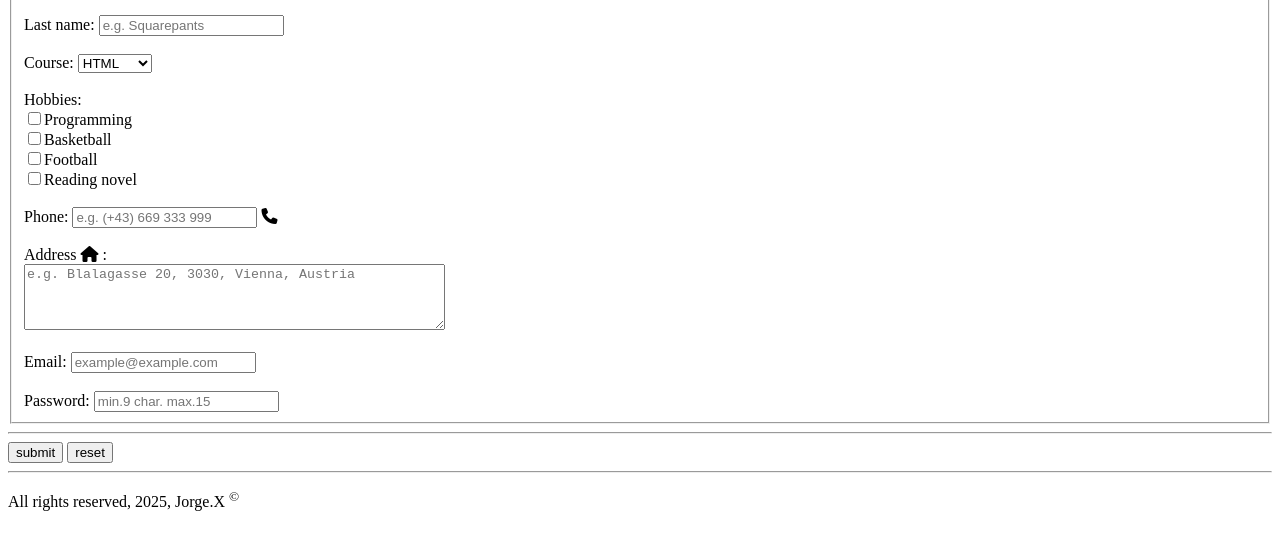
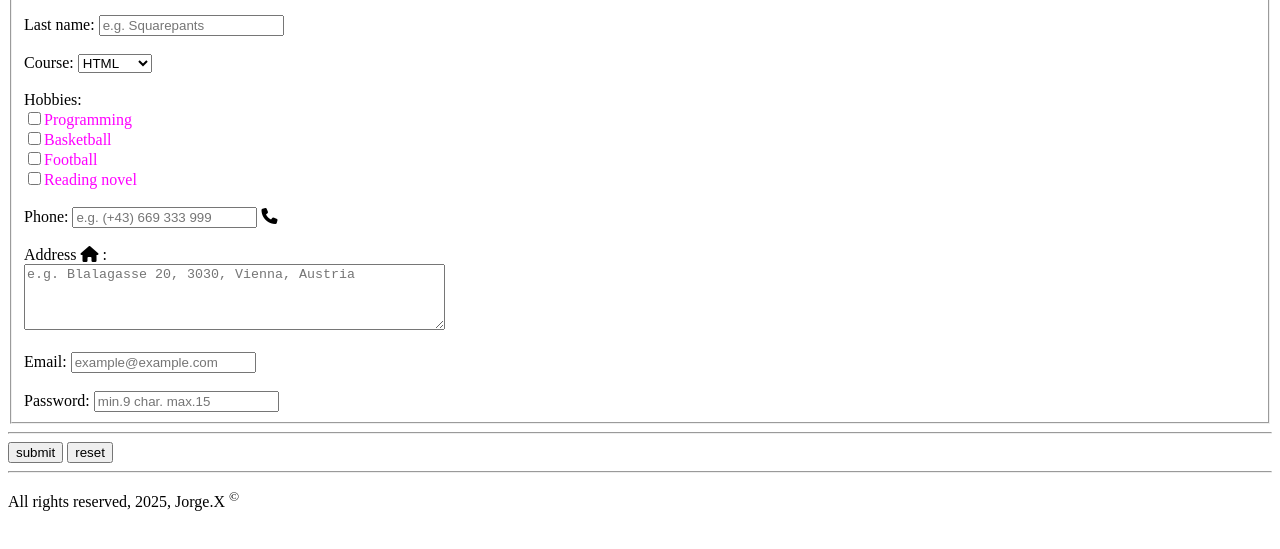
Before and after one commit to T0K3NZ34/CF_School, a plain HTML site: page HTML/Exercise_2/exercise2_1(clean version).html in a window 1280 px wide. Shown: the part 127-676 px from the top of the page. Drawn offline with Linux system fonts and the light colour scheme.

Commit message:
exercise 2.1 has ben corrected, and now i get what labels, name and id does

```diff
--- a/HTML/Exercise_2/exercise2_1.html
+++ b/HTML/Exercise_2/exercise2_1(clean version).html
@@ -10,6 +10,11 @@
       crossorigin="anonymous"
     ></script>
     <title>Registration Form</title>
+    <style>
+        .option-hobbies{
+            color: fuchsia;
+        }
+    </style>
   </head>
   <body>
     <header>
@@ -64,30 +69,28 @@
           <br />
           <br />
           <label> Hobbies: </label>
-          <!--DO I NEED HERE THE "NAME" ELEMENT FOR CHECKBOX/RADIO???? better for back end??-->
+          <!--The Id attribute is used when you want to make something unique, in the checkboxes case, you dont need an id since you can style everything using a span with a class -->
           <br />
           <label>
             <input
               type="checkbox"
               name="hobbies"
-              id="programming"
-            />Programming
+            /><span class="option-hobbies">Programming</span>
           </label>
           <br />
           <label>
             <input
               type="checkbox"
               name="hobbies"
-              id="basketball"
-            />Basketball
+            /><span class="option-hobbies">Basketball</span>
           </label>
           <br />
           <label>
-            <input type="checkbox" name="hobbies" id="football" />Football
+            <input type="checkbox" name="hobbies"/><span class="option-hobbies">Football</span>
           </label>
           <br />
           <label>
-            <input type="checkbox" name="hobbies" id="novel" />Reading novel
+            <input type="checkbox" name="hobbies"/><span class="option-hobbies">Reading novel</span>
           </label>
           <br />
           <br />
```
